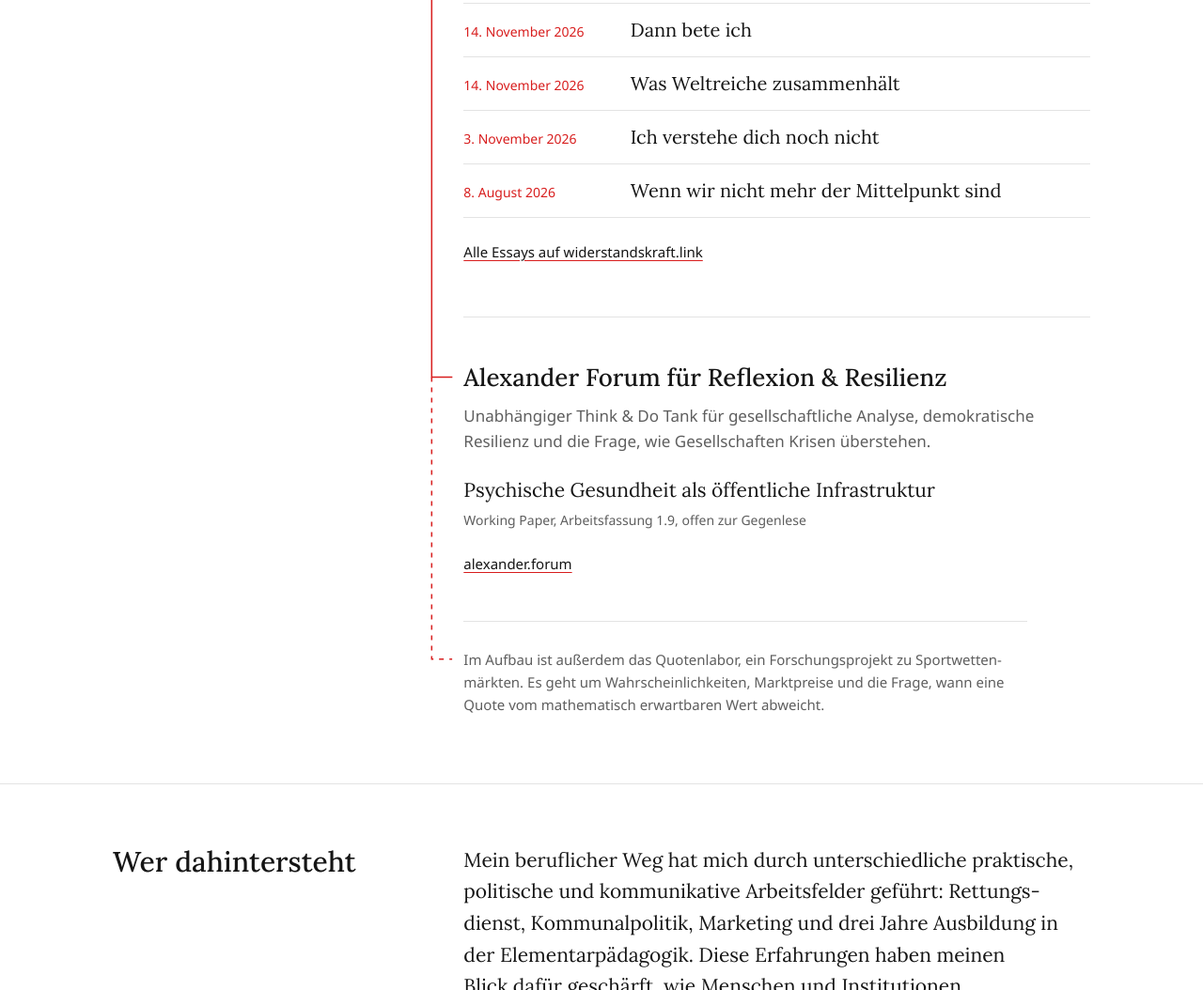
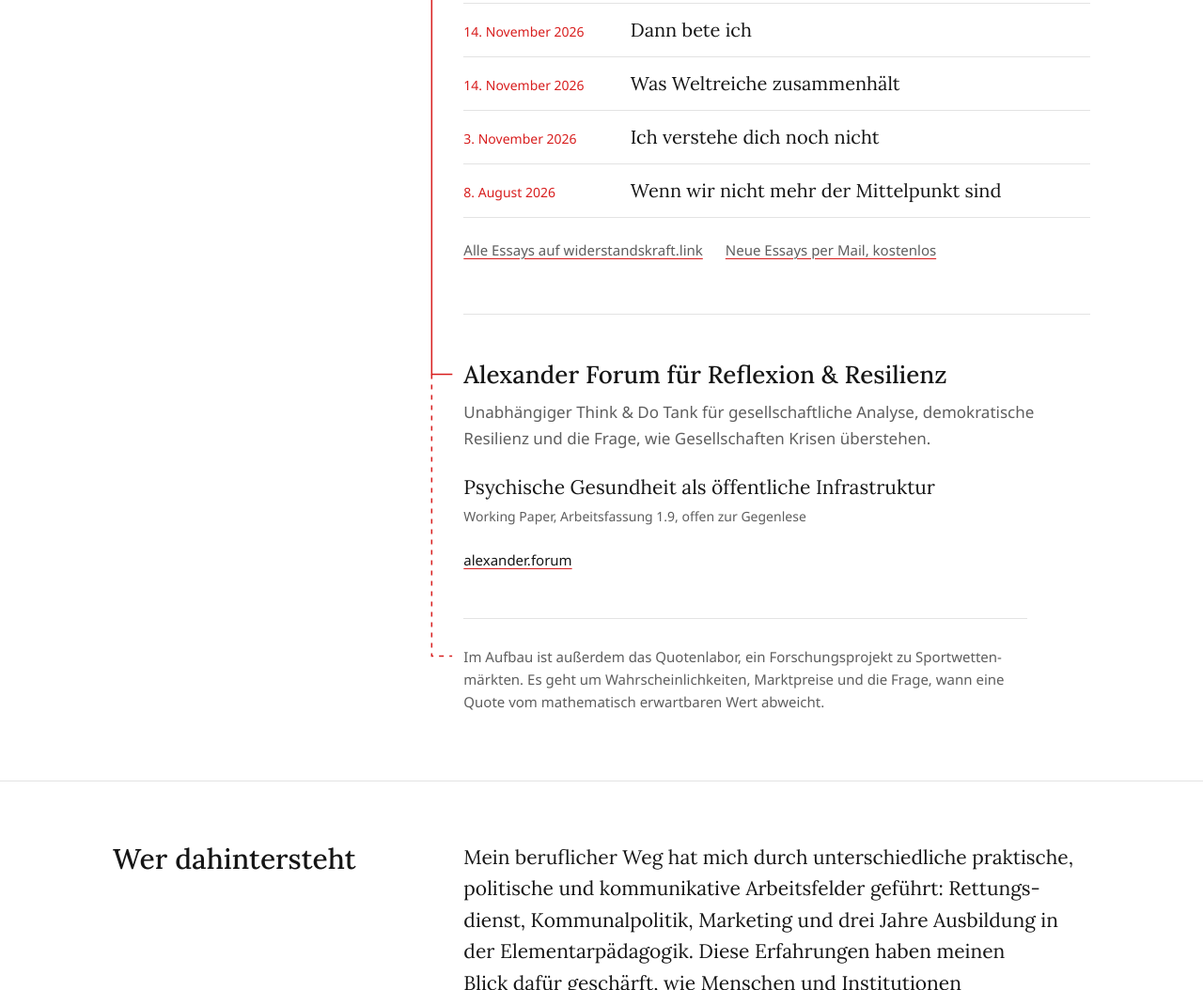
Before and after one commit to gray146-at/dorianrammer-landingpage, a plain HTML site: page index.html in a window 1280 px wide. Shown: the part 882-1936 px from the top of the page at 94% size. Drawn offline with Linux system fonts and the light colour scheme.

Commit message:
Startseiten: Newsletter-Link unter den Essays
DE: „Neue Essays per Mail, kostenlos“ öffnet die Anmeldung auf Widerstandskraft (#/portal/signup).
EN: „New essays by email, free“ führt auf /en/, wo das Formular in den englischen Newsletter einträgt
(das Portal würde in den deutschen eintragen). Außerhalb der automatisch erneuerten Essay-Liste.

Co-Authored-By: Claude Opus 5.5 <noreply@anthropic.com>
Claude-Session: https://claude.ai/code/session_016JVPrBgcLKp46fapP5BobB

```diff
--- a/index.html
+++ b/index.html
@@ -171,7 +171,7 @@
           <li><time datetime="2026-08-08">8. August 2026</time><a href="https://www.widerstandskraft.link/wenn-wir-nicht-mehr-der-mittelpunkt-sind/">Wenn wir nicht mehr der Mittelpunkt sind</a></li>
         </ul>
         <!-- essays:ende -->
-        <a class="weiter" href="https://www.widerstandskraft.link/">Alle Essays auf widerstandskraft.link</a>
+        <p class="weiter-links"><a class="weiter" href="https://www.widerstandskraft.link/">Alle Essays auf widerstandskraft.link</a> <a class="weiter" href="https://www.widerstandskraft.link/#/portal/signup">Neue Essays per Mail, kostenlos</a></p>
       </div>
 
       <div class="block" data-faden-bereich>
```
Also changed, not shown: en/index.html (+1 -1 lines).
